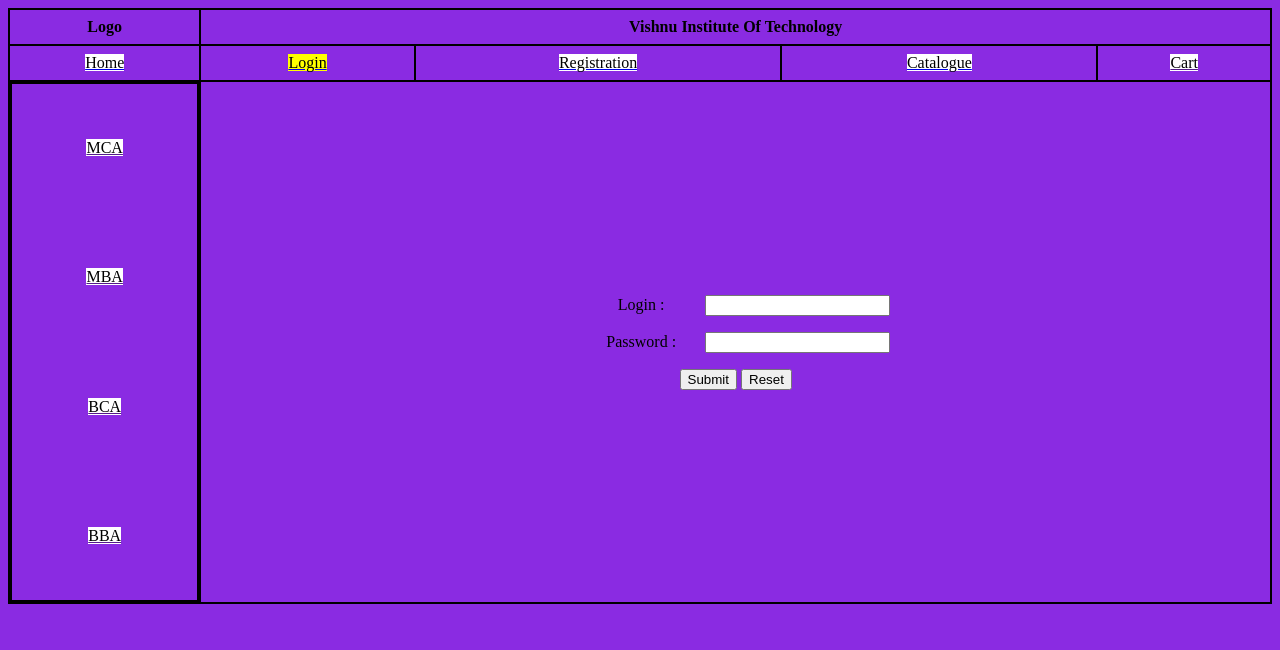
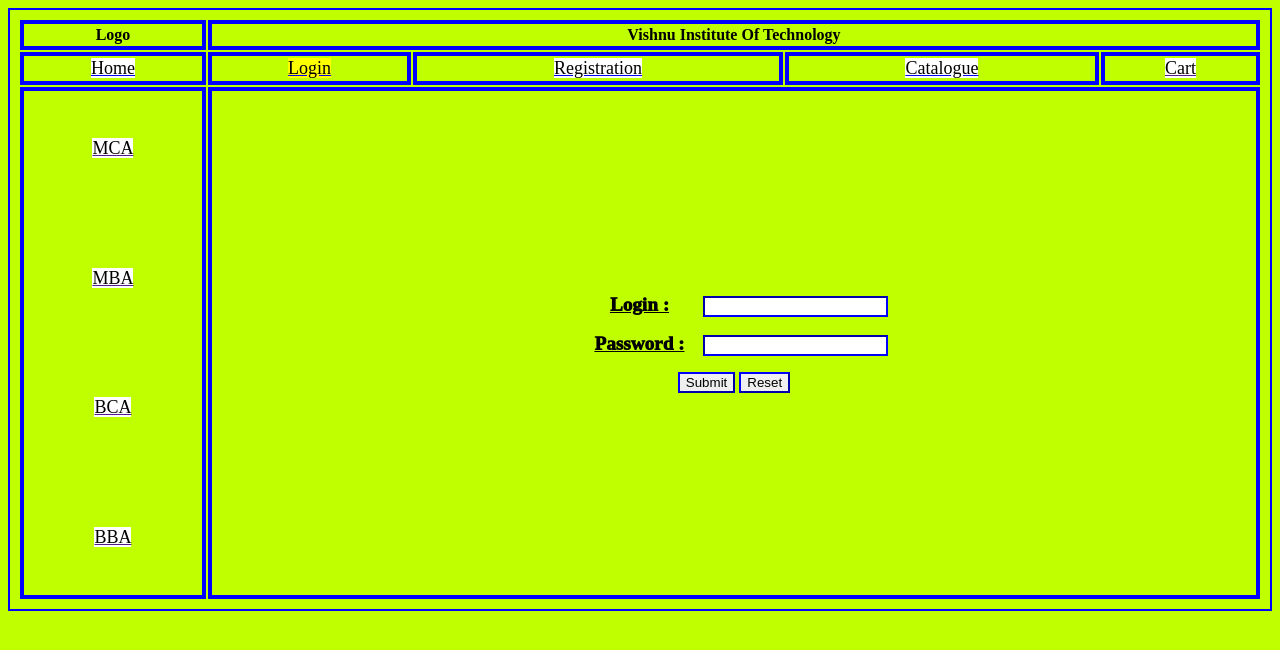
Before and after one commit to 19pA1A05A0/Lab-Program-01-to-04, a plain HTML site: page LabPrograms1to4/login.html in a window 1280 px wide. Drawn offline with Linux system fonts and the light colour scheme.

Commit message:
Update style.css

```diff
--- a/LabPrograms1to4/style.css
+++ b/LabPrograms1to4/style.css
@@ -1,24 +1,42 @@
 body {
-  background-color: blueviolet;
+  background-color: rgb(192,255,0);
+}
+a {
+  font-size: large;
+}
+#heading {
+  text-decoration:underline;
+  text-decoration-style: wavy;
+  text-decoration-color: brown;
+  color: rgba(255, 0, 0);
+  font-size: large;
+  font-weight: bolder;
+}
+label {
+  text-decoration: underline;
+  text-decoration-style: solid;
+  font-size: larger;
+  font-weight:1000;
+}
+input {
+  border-color: blue;
 }
 table{
-    border-collapse: collapse;
     width: 100%;
-    border: 2px solid black;
+    border: 2px solid blue;
     padding: 8px;
 }
-
 td, th{
-    border: 2px solid black;
-    padding: 8px;
+    border: 4px solid blue;
+    padding: 2px;
     text-align: center;
 }
 mark{
     background-color: white;
 }
 
-mark:hover{
-    background-color: yellow;
+a:hover{
+    background-color: orange;
 }
 
 .clr{
```
